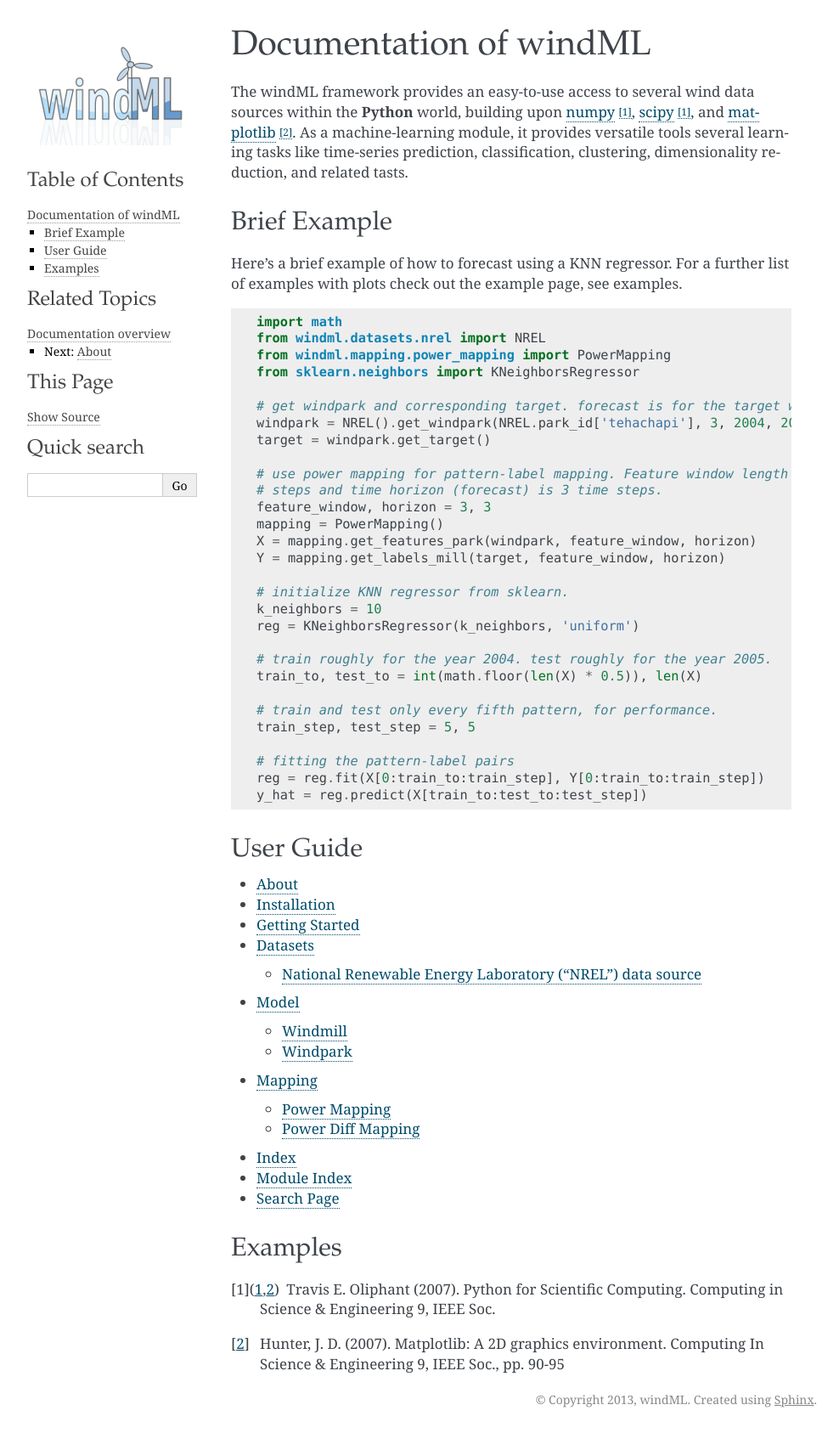
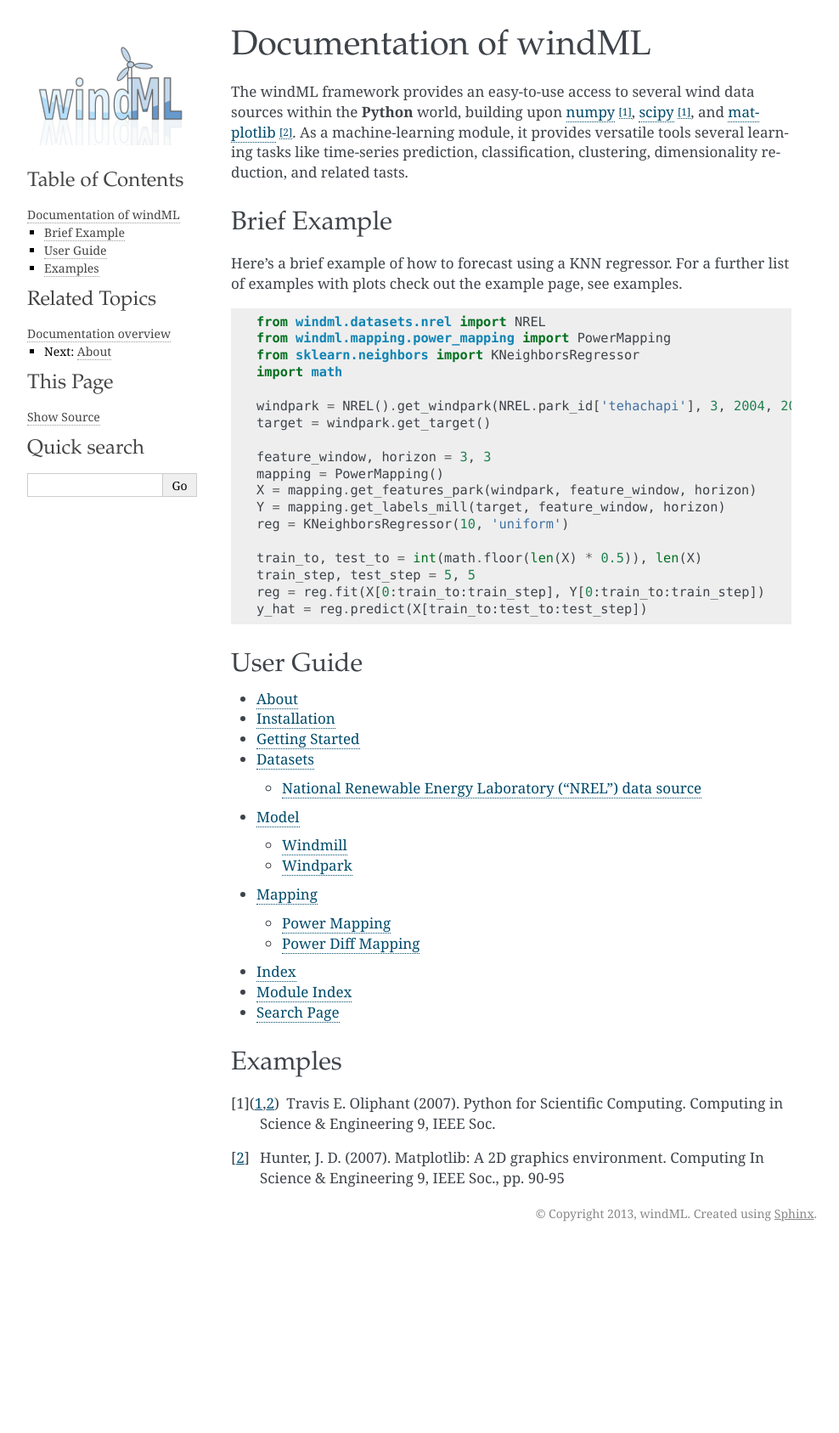
Before and after one commit to cigroup-ol/windml, a Sphinx documentation site: the page built from doc/index.rst, in a window 1280 px wide. Shown: the whole page at 85% size, without its empty margins (148-1136 px from the left). Built offline with Sphinx 7.4.7, drawn with Linux system fonts in a browser that asks for light colours; formulas are drawn with MathJax 3; pages that are not in the unit, such as notebooks, are missing from menus; after the commit the page ends 1468 px from its top, so only the background shows below that.

Commit message:
shorted brief example

```diff
--- a/doc/index.rst
+++ b/doc/index.rst
@@ -12,33 +12,22 @@ Brief Example
 
 Here's a brief example of how to forecast using a KNN regressor. For a further list of examples with plots check out the example page, see :ref:`examples`. ::
 
-    import math
     from windml.datasets.nrel import NREL
     from windml.mapping.power_mapping import PowerMapping
     from sklearn.neighbors import KNeighborsRegressor
+    import math
 
-    # get windpark and corresponding target. forecast is for the target windmill
     windpark = NREL().get_windpark(NREL.park_id['tehachapi'], 3, 2004, 2005)
     target = windpark.get_target()
 
-    # use power mapping for pattern-label mapping. Feature window length is 3 time
-    # steps and time horizon (forecast) is 3 time steps.
     feature_window, horizon = 3, 3
     mapping = PowerMapping()
     X = mapping.get_features_park(windpark, feature_window, horizon)
     Y = mapping.get_labels_mill(target, feature_window, horizon)
+    reg = KNeighborsRegressor(10, 'uniform')
 
-    # initialize KNN regressor from sklearn.
-    k_neighbors = 10
-    reg = KNeighborsRegressor(k_neighbors, 'uniform')
-
-    # train roughly for the year 2004. test roughly for the year 2005.
     train_to, test_to = int(math.floor(len(X) * 0.5)), len(X)
-
-    # train and test only every fifth pattern, for performance.
     train_step, test_step = 5, 5
-
-    # fitting the pattern-label pairs
     reg = reg.fit(X[0:train_to:train_step], Y[0:train_to:train_step])
     y_hat = reg.predict(X[train_to:test_to:test_step])
 
```
